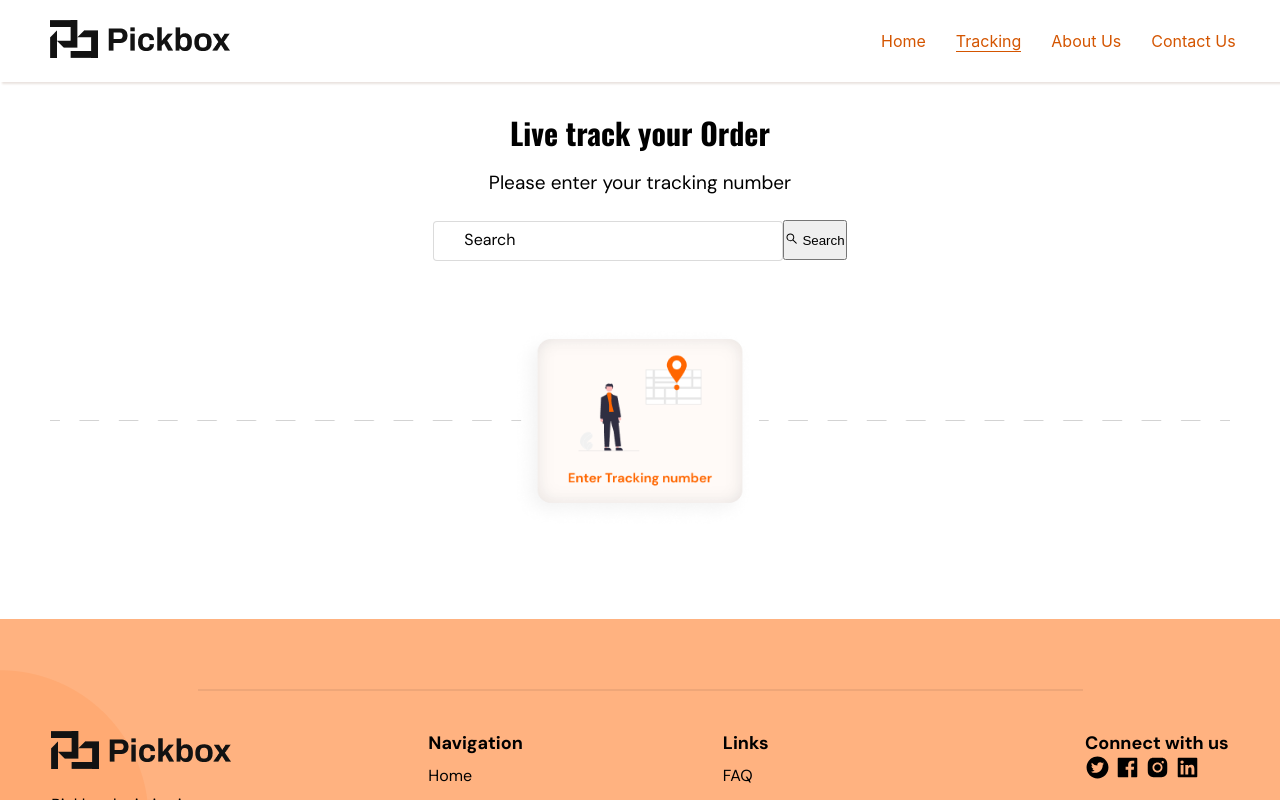
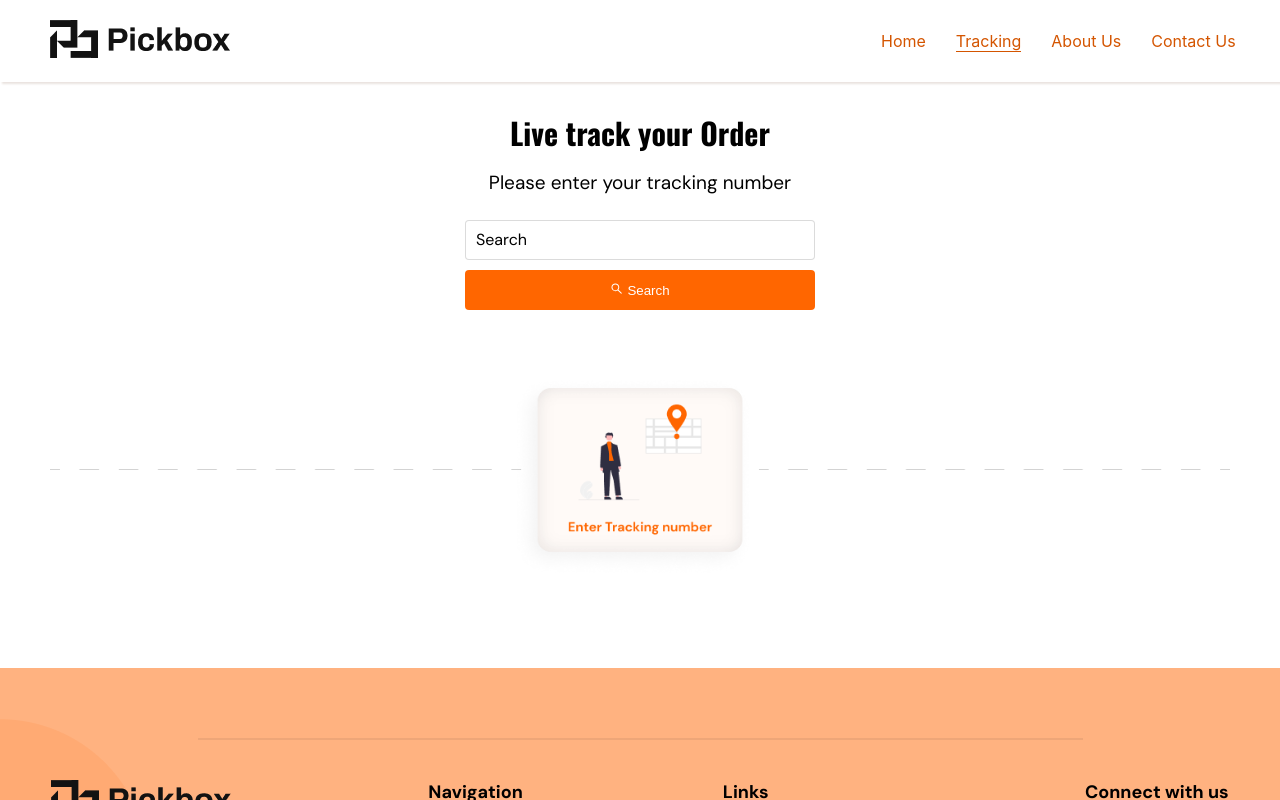
Before and after one commit to Pickbox-Project/Pickbox-frontend, a React (Create React App) app: page /tracking in a window 1280 px wide. Shown: the top 800 px of the page. Built offline with nearby package versions, Linux system fonts and the light colour scheme; the HTML template or start-up script is replaced by a standard one.

Commit message:
Adding Search Button

```diff
--- a/src/Components/Tracking/Tracking.css
+++ b/src/Components/Tracking/Tracking.css
@@ -28,14 +28,26 @@
 .tracking-input > input {
   width: 350px;
   height: 40px;
-  padding: 0px 0px 0px 30px;
+  padding: 0px 0px 0px 10px;
   position: relative;
   border-radius: 4px;
   border: 1px solid rgba(0, 0, 0, 0.14);
 }
 
 .search-button {
+  display: block;
   height: 40px;
+  width: 350px;
+  padding: 7px;
+  margin-top: 10px;
+  border: none;
+  background: #ff6600;
+  color: #fff;
+  border-radius: 4px;
+}
+
+.search-button:hover {
+  cursor: pointer;
 }
 
 .search-icon {
@@ -82,4 +94,8 @@
   .tracking-result .trackingImage {
     display: none;
   }
+  .search-button {
+    width: 350px;
+    margin: 15px auto;
+  }
 }
```
